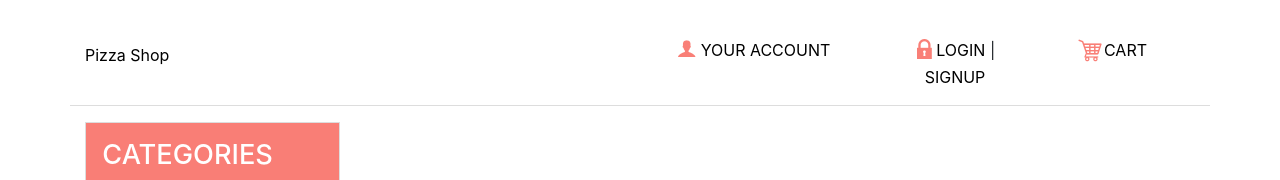
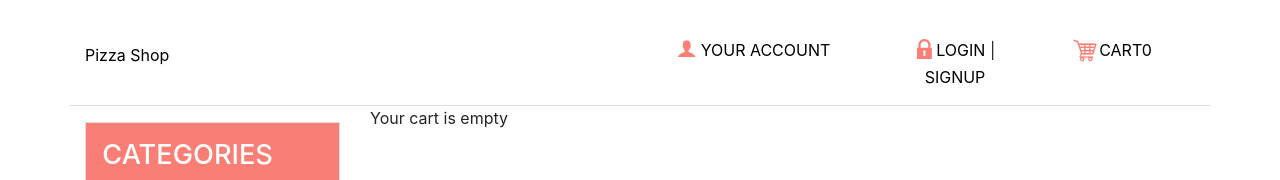
Before and after one commit to colliel/pizzashop, a React (Create React App) app: page /cart in a window 1280 px wide. Shown: the top 180 px of the page. Built offline with nearby package versions, Linux system fonts and the light colour scheme; no server answers.

Commit message:
03.07 23.47

```diff
--- a/src/App.js
+++ b/src/App.js
@@ -4,7 +4,7 @@ import {Navbar} from "./components/Navbar";
 import {LeftMenu} from "./components/LeftMenu";
 import Home from "./pages/Home";
 import Good from "./pages/Good";
-import {Cart} from "./pages/Cart";
+import Cart from "./pages/Cart";
 import {Login} from "./pages/Login";
 import {Register} from "./pages/Register";
 
--- a/src/components/CartTop.js
+++ b/src/components/CartTop.js
@@ -1,10 +1,27 @@
 import React from "react";
 import {NavLink} from "react-router-dom";
+import {connect} from "react-redux"
 
-export const CartTop = () => {
+const CartTop = ({cart}) => {
     return(
         <div className="cart col-3">
-            <NavLink to="/cart"><span> </span>CART</NavLink>
+            <NavLink to="/cart">
+                <span> </span>
+                CART
+                {cart.length &&
+                    cart.reduce(function(sum, current){
+                        return sum + current.quantity
+                    }, 0)
+                }
+            </NavLink>
         </div>
     )
 }
+
+const mapStateToProps = (state) => {
+    return {
+        cart: state.goods.cart
+    }
+}
+
+export default connect(mapStateToProps)(CartTop)
--- a/src/components/Navbar.js
+++ b/src/components/Navbar.js
@@ -1,6 +1,6 @@
 import React from "react";
 import {NavLink} from 'react-router-dom'
-import {CartTop} from "./CartTop";
+import CartTop from "./CartTop";
 
 export const Navbar = () => {
     return(
--- a/src/pages/Cart.js
+++ b/src/pages/Cart.js
@@ -1,9 +1,18 @@
 import React from "react";
+import {connect} from "react-redux";
 
-export const Cart = () => {
+const Cart = ({cart}) => {
     return(
         <div className="col-9">
-
+            {!cart.length ? <p>Your cart is empty</p> : cart.length}
         </div>
     )
 }
+
+const mapStateToProps = (state) => {
+    return {
+        cart: state.goods.cart
+    }
+}
+
+export default connect(mapStateToProps)(Cart)
--- a/src/state/actions.js
+++ b/src/state/actions.js
@@ -14,9 +14,13 @@ export const fetchGoods = () => {
             }
         }).then(response => response.json())
             .then(data => Object.keys(data).map(item => {
+                console.log(data)
                 return {...data[item], hashId: item}
             }))
-            .then(arr => dispatch({type: FETCH_GOODS, payload: arr}))
+            .then(arr => {
+                console.log(arr)
+                return dispatch({type: FETCH_GOODS, payload: arr})
+            })
             .then(() => dispatch({type: HIDE_LOADER}))
     }
 }
```
